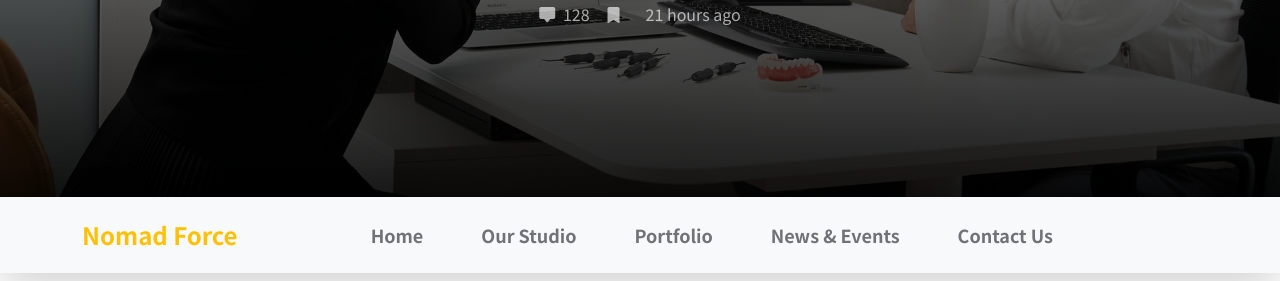
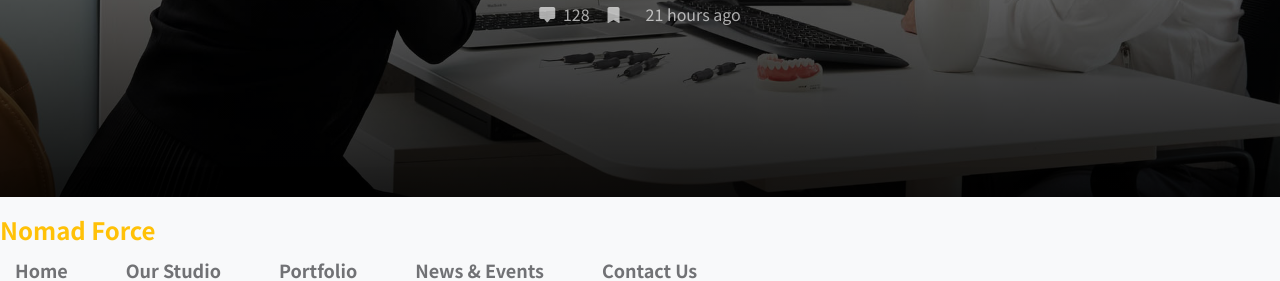
Before and after one commit to samland22/web-consulting, a plain HTML site: page news-detail.html in a window 1280 px wide. Shown: the part 527-808 px from the top of the page. Drawn offline with Linux system fonts and the light colour scheme.

Commit message:
modify news

```diff
--- a/news-detail.html
+++ b/news-detail.html
@@ -63,7 +63,7 @@ https://templatemo.com/tm-567-nomad-force
             </section>
 
             <nav class="navbar navbar-expand-lg bg-light shadow-lg">
-                <div class="container">
+                <div class="containers">
                     <a class="navbar-brand" href="index.html">
                         <strong>Nomad Force</strong>
                     </a>
```
